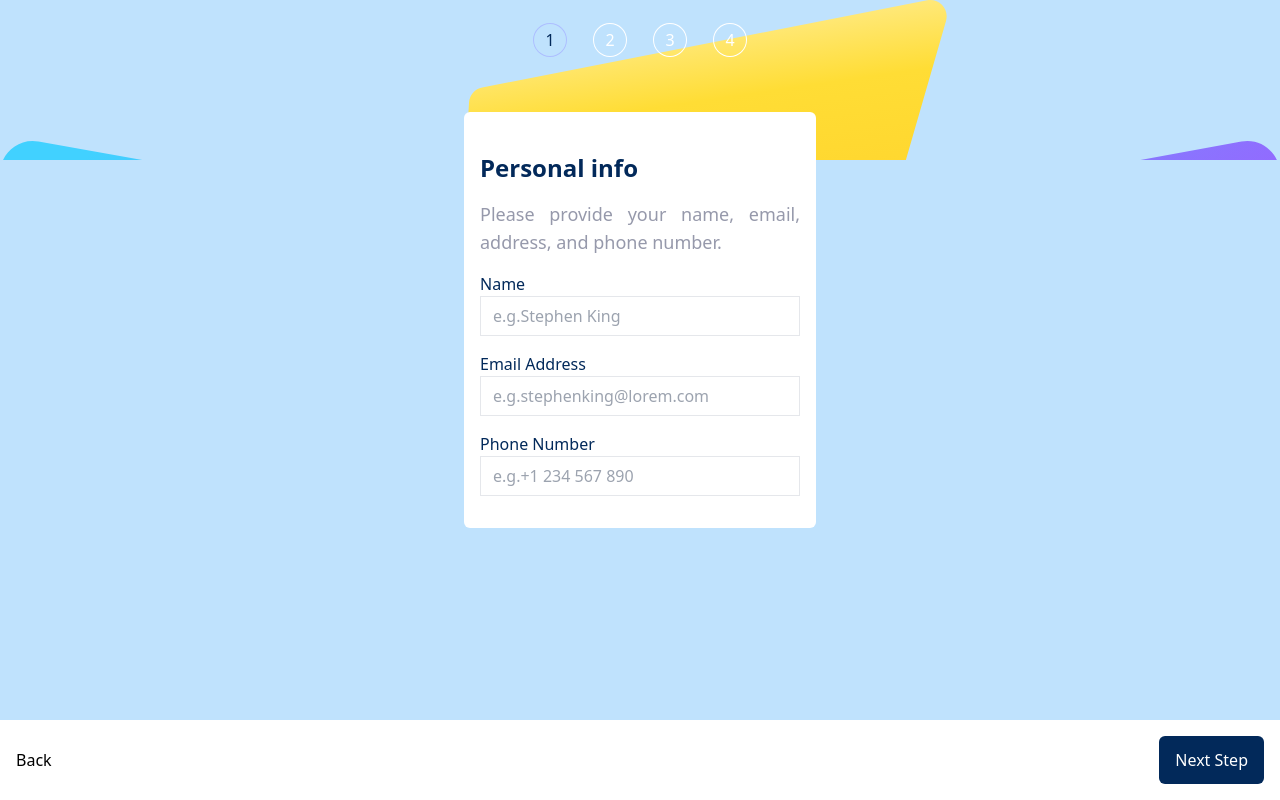
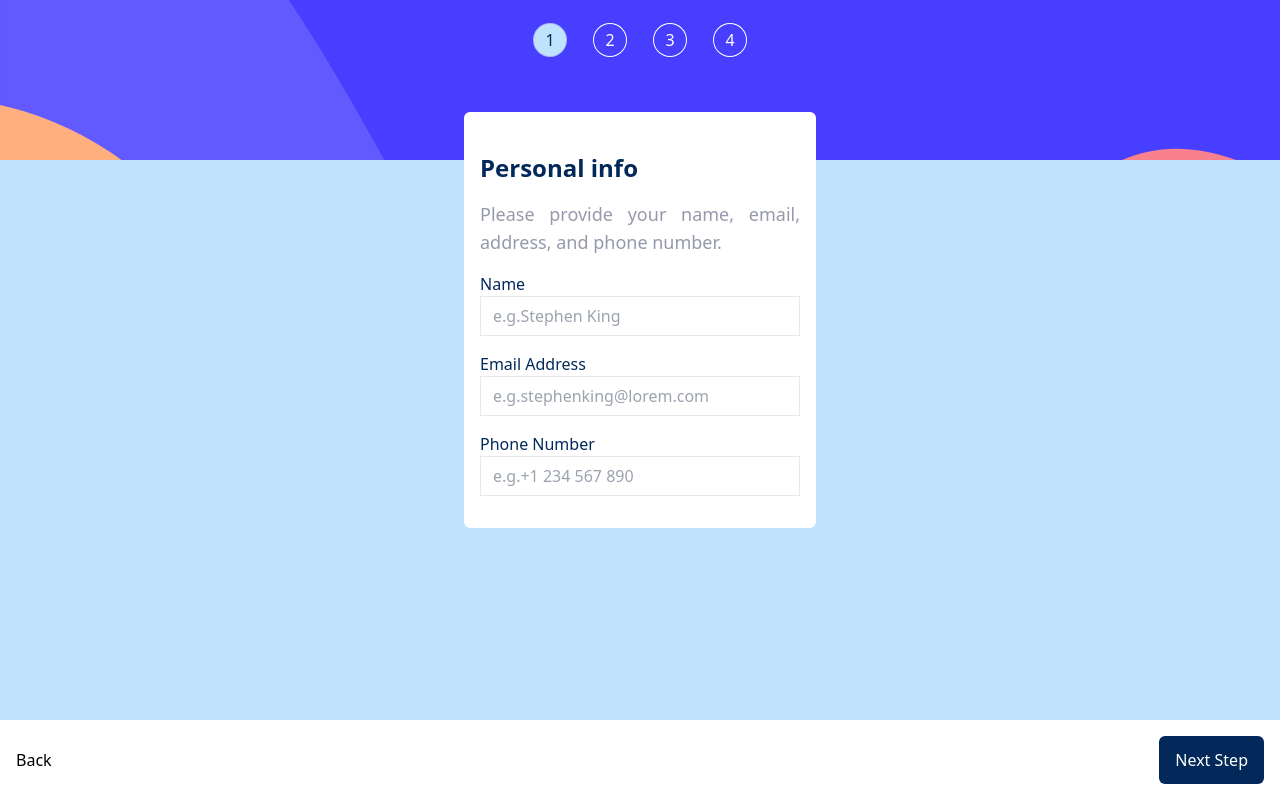
Before and after one commit to Jennyfer17/multi-form-app, a React (Vite) app: page / in a window 1280 px wide. Built offline with nearby package versions, Linux system fonts and the light colour scheme.

Commit message:
nothing to say

```diff
--- a/tailwind.config.js
+++ b/tailwind.config.js
@@ -18,7 +18,7 @@ export default {
         alabaster: 'hsl(231, 100%, 99%)',
       },
       backgroundImage: {
-        mobile: "url('/vite.svg')",
+        mobile: "url('/bg-sidebar-mobile.svg')",
       }
     },
   },
```
